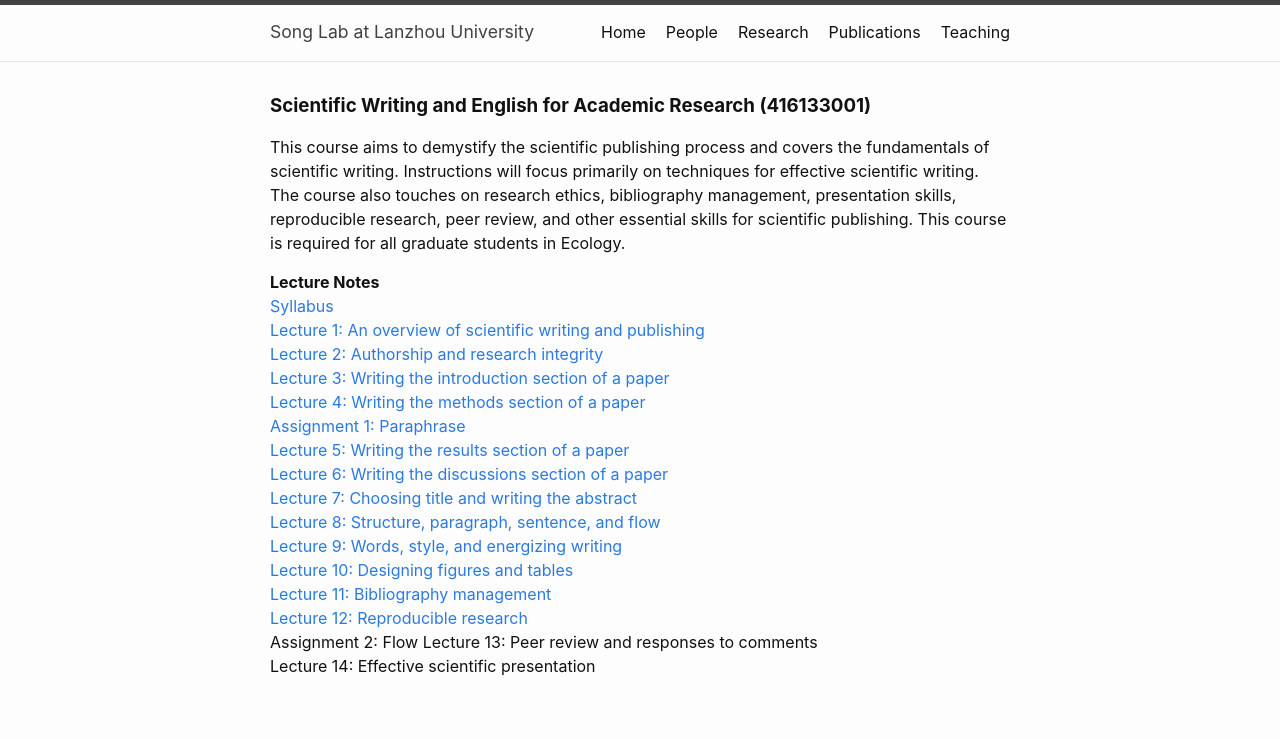
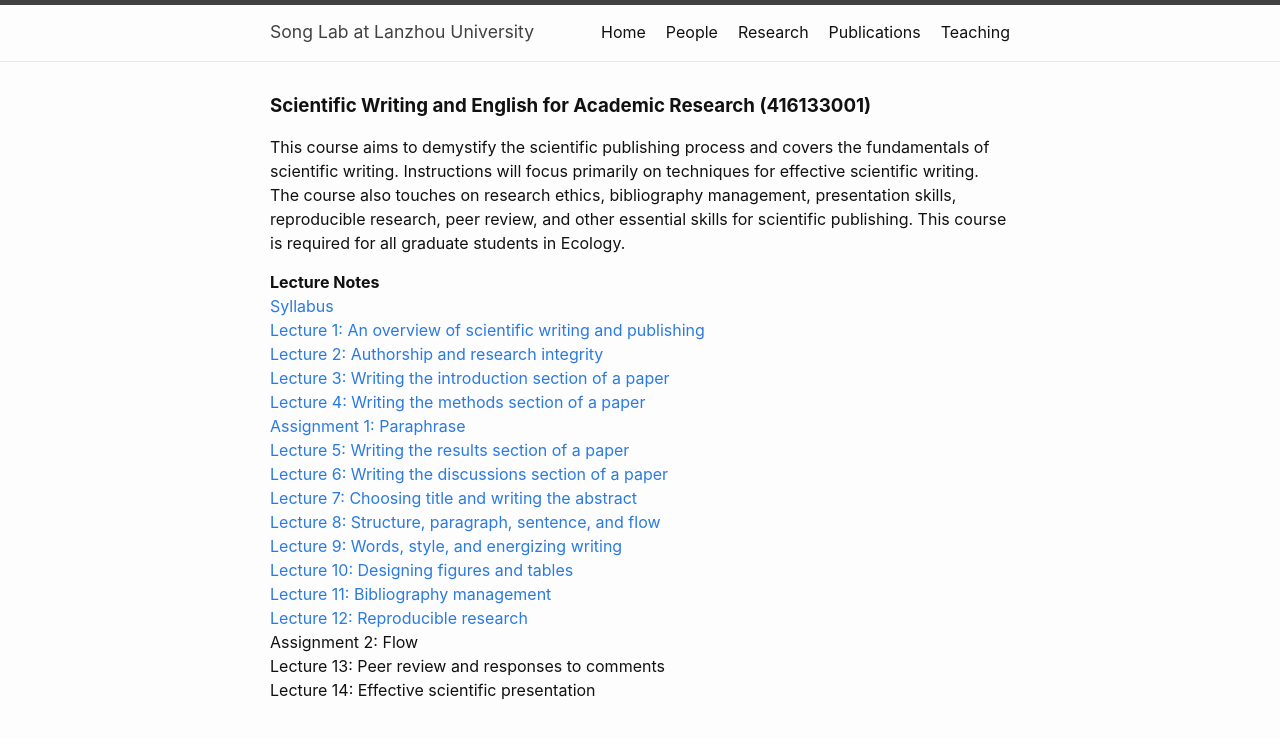
Before and after one commit to chaosonglab/chaosonglab.github.io, a Jekyll site: the page built from teaching.md, in a window 1280 px wide. Shown: the top 739 px of the page. Built offline with Jekyll 4.4.1, drawn with Linux system fonts in a browser that asks for light colours.

```diff
--- a/teaching.md
+++ b/teaching.md
@@ -23,6 +23,6 @@ This course aims to demystify the scientific publishing process and covers the f
 [Lecture 10: Designing figures and tables](/files/course_materials/Lecture10_figures.pdf)\
 [Lecture 11: Bibliography management](/files/course_materials/Lecture11_bibliography.pdf)\
 [Lecture 12: Reproducible research](/files/course_materials/Lecture12_reproducibility.pdf)\
-Assignment 2: Flow
+Assignment 2: Flow\
 Lecture 13: Peer review and responses to comments\
 Lecture 14: Effective scientific presentation
```
